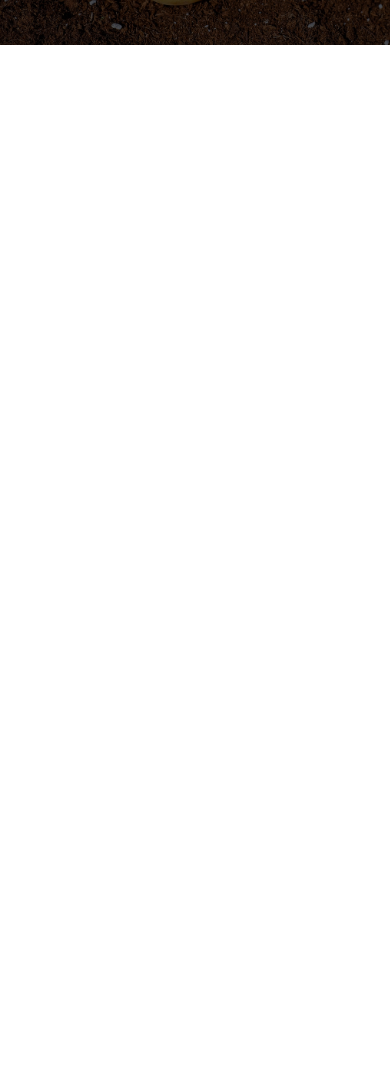
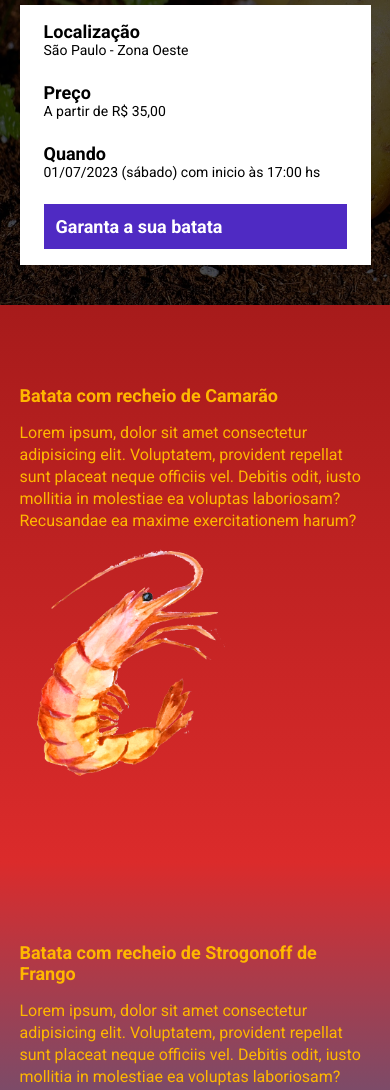
Before and after one commit to HenriqueSchneiderAlmeida/evento_01, a website built with Parcel: page src/index.html in a window 390 px wide. Shown: the part 283-1373 px from the top of the page. Before the commit the page ends 844 px from the top, so only its background shows below. Built offline with nearby package versions, Linux system fonts and the light colour scheme.

Commit message:
criada o tempo que resta

```diff
--- a/package.json
+++ b/package.json
@@ -2,9 +2,9 @@
   "name": "evento",
   "version": "1.0.0",
   "description": "",
-  "main": "index.js",
   "scripts": {
     "dev": "parcel src/index.html src/styles/main.scss src/scripts/main.js",
+    "build": "parcel build src/index.html",
     "test": "echo \"Error: no test specified\" && exit 1"
   },
   "keywords": [],
--- a/src/index.html
+++ b/src/index.html
@@ -9,18 +9,81 @@
     <link rel="preconnect" href="https://fonts.gstatic.com" crossorigin>
     <link href="https://fonts.googleapis.com/css2?family=Lobster&family=Roboto:wght@400;700;900&display=swap" rel="stylesheet">
     <link rel="stylesheet" href="/src/styles/main.scss">
+    <link rel="stylesheet" href="https://unpkg.com/aos@next/dist/aos.css" />
 </head>
 <body>
     <header class="hero">
         <div class="container">
             <img class="hero__logo" src="./images/potatoes-3098865_1280.png" alt="LOGO" width="150px">
             <p class="hero__text">
-                O Festival MJ Batata Recheada Gourmet começa em 10d 12h 30m 25s
+                O Festival MJ Batata Recheada Gourmet começa em <span id="contador"></span>
             </p>
+            <div class="barra-evento">
+                <ul class="barra-evento__info">
+                    <li class="barra-evento__info__item">
+                        <b>Localização</b>
+                        São Paulo - Zona Oeste
+                    </li>
+                    <li class="barra-evento__info__item">
+                        <b>Preço</b>
+                        A partir de R$ 35,00
+                    </li>
+                    <li class="barra-evento__info__item">
+                        <b>Quando</b>
+                        01/07/2023 (sábado) com inicio às 17:00 hs
+                    </li>
+                </ul>
+                <a id="botaoGaranta" href="#" class="button button--primary">
+                    Garanta a sua batata
+                </a>
+            </div>
         </div>
-
     </header>
-
+    <section class="event event--camarao">
+        <div class="container" data-aos="fade-left">
+            <div class="event__details">
+                <h2 class="event__details__title">Batata com recheio de Camarão</h2>
+                <p class="event__details__description">
+                    Lorem ipsum, dolor sit amet consectetur adipisicing elit. Voluptatem, provident repellat sunt placeat neque officiis vel. Debitis odit, iusto mollitia in molestiae ea voluptas laboriosam? Recusandae ea maxime exercitationem harum?
+                </p>
+            </div>
+            <img class="event__image" src="./images/camarao.webp" alt="frontend">
+        </div>
+    </section>
+    <section class="event event--strogonoff event--image-left">
+        <div class="container" data-aos="fade-right">
+            <div class="event__details">
+                <h2 class="event__details__title">Batata com recheio de Strogonoff de Frango</h2>
+                <p class="event__details__description">
+                    Lorem ipsum, dolor sit amet consectetur adipisicing elit. Voluptatem, provident repellat sunt placeat neque officiis vel. Debitis odit, iusto mollitia in molestiae ea voluptas laboriosam? Recusandae ea maxime exercitationem harum?
+                </p>
+            </div>
+            <img class="event__image" src="./images/batatastrog.jpg" alt="frontend">
+        </div>
+    </section>
+    <section class="event event--fondueQueijo">
+        <div class="container" data-aos="fade-left">
+            <div class="event__details">
+                <h2 class="event__details__title">Batata com recheio de Carne Louca</h2>
+                <p class="event__details__description">
+                    Lorem ipsum, dolor sit amet consectetur adipisicing elit. Voluptatem, provident repellat sunt placeat neque officiis vel. Debitis odit, iusto mollitia in molestiae ea voluptas laboriosam? Recusandae ea maxime exercitationem harum?
+                </p>
+            </div>
+            <img class="event__image" src="./images/carne2.jpg" alt="frontend">
+        </div>
+    </section>
+    <section class="event event--RequeijaoBacon event--image-left">
+        <div class="container" data-aos="fade-right">
+            <div class="event__details">
+                <h2 class="event__details__title">Batata com recheio de Requeijão com Bacon</h2>
+                <p class="event__details__description">
+                    Lorem ipsum, dolor sit amet consectetur adipisicing elit. Voluptatem, provident repellat sunt placeat neque officiis vel. Debitis odit, iusto mollitia in molestiae ea voluptas laboriosam? Recusandae ea maxime exercitationem harum?
+                </p>
+            </div>
+            <img class="event__image" src="./images/batatabacon.jpg" alt="frontend">
+        </div>
+    </section>
 </body>
+<script src="https://unpkg.com/aos@next/dist/aos.js"></script>
 <script src="/src/scripts/main.js"></script>
 </html>
--- a/src/scripts/main.js
+++ b/src/scripts/main.js
@@ -1 +1,28 @@
-console.log('olá mundo');
+AOS.init();
+
+const dataDoEvento = new Date("jul 1, 2023 10:00:00");
+const timeStampDoEvento = dataDoEvento.getTime();
+
+// atualiza a constante agora a cada 1 segundo
+const contaTempo = setInterval(function(){
+    const agora = new Date();
+    const timeStampAtual = agora.getTime();
+
+    const tempoQueFalta = timeStampDoEvento - timeStampAtual;
+    const diasEmMs =  1000 * 60 * 60 * 24;
+    const horasEmMs = 1000 * 60 * 60;
+    const minutosEmMs = 1000 * 60;
+
+    const diasQueFalta = Math.floor(tempoQueFalta / diasEmMs);
+    const horasQueFalta =  Math.floor((tempoQueFalta % (1000 * 60 * 60 * 24)) / horasEmMs);
+    const minutosQueFalta = Math.floor((tempoQueFalta % horasEmMs) / minutosEmMs);
+    const segundosQueFalta = Math.floor((tempoQueFalta % minutosEmMs) / 1000);
+
+    document.getElementById('contador').innerHTML = `${diasQueFalta}d ${horasQueFalta}h ${minutosQueFalta}m ${segundosQueFalta}s`;
+
+    if (tempoQueFalta < 0) {
+        clearInterval(contaTempo);
+        document.getElementById('contador').innerHTML = 'Já acabou, espero que tenha gostado. Fique atento para os próximos.';
+        document.getElementById('botaoGaranta').innerHTML = 'Me avise do próximo';
+    }
+},1000)
--- /dev/null
+++ b/src/styles/_event.scss
@@ -0,0 +1,64 @@
+@use 'variables';
+
+.event {
+    padding: 80px 0;
+
+    &--camarao {
+        background-image: linear-gradient(variables.$red1, variables.$red2);
+    }
+
+    &--strogonoff {
+        background-image: linear-gradient(variables.$red2, variables.$blue1);
+    }
+
+    &--fondueQueijo {
+        background-image: linear-gradient(variables.$blue1, variables.$pink);
+    }
+
+    &--RequeijaoBacon {
+        background-image: linear-gradient(variables.$pink, variables.$yellow);
+    }
+
+    &--image-left {
+        .container {
+            flex-direction: row-reverse;
+        }
+    }
+
+    .container {
+        display: flex;
+        gap: 40px
+    }
+
+    &__image {
+        max-width:220px
+    }
+
+    &__details {
+        &__title {
+            font-size: 18px;
+            font-weight: bold;
+            margin-bottom: 16px;
+        }
+
+        &__description {
+            font-size: 16px;
+            line-height: 22px;
+        }
+    }
+
+    @media (max-width: 640px) {
+        .container {
+            display: block;
+        }
+
+        &__image {
+            width: 100%;
+        }
+
+        &__details {
+            margin-right: 0;
+            margin-bottom: 16px ;
+        }
+    }
+}
--- a/src/styles/_hero.scss
+++ b/src/styles/_hero.scss
@@ -1,3 +1,5 @@
+@use 'variables';
+
 .hero {
     padding-top: 64px;
     padding-bottom: 100px;
@@ -16,7 +18,7 @@
         left: 0;
         width: 100%;
         height: 100%;
-        background-color:#000;
+        background-color: variables.$preto;
         content: '';
         opacity: .7;
     }
--- /dev/null
+++ b/src/styles/_variables.scss
@@ -0,0 +1,10 @@
+$red1: #a71b1b;
+$red2: #db2b2b;
+$blue1: #1b6ca7;
+$blue2: #442bdb;
+$pink: #89223b;
+$yellow: #9c791d;
+$text1Color: #ffb700;
+$preto: #000;
+$buttonFundo: #4f2ac3;
+$branco: #fff;
--- /dev/null
+++ b/src/styles/componentes/_barra-evento.scss
@@ -0,0 +1,42 @@
+@use '../variables';
+
+.barra-evento {
+    padding: 16px 24px;
+    background-color: variables.$branco;
+    display: flex;
+    justify-content: space-between;
+
+    &__info {
+        display: flex;
+        gap: 40px;
+
+        &__item {
+            font-size: 14px;
+            color: variables.$preto;
+
+            b {
+                font-size: 18px;
+                display: block;
+                color: variables.$preto;
+            }
+        }
+    }
+
+    @media (max-width: 640px) {
+        display: block;
+
+        &__info {
+            display: block;
+
+            &__item {
+                margin-bottom: 24px;
+            }
+        }
+    }
+
+    @media (max-width: 1024px) {
+        &__info {
+            gap: 16px;
+        }
+    }
+}
--- /dev/null
+++ b/src/styles/componentes/_buttons.scss
@@ -0,0 +1,26 @@
+@use '../variables';
+
+.button {
+    padding: 12px;
+    font-size: 18px;
+    font-weight: bold;
+    text-decoration: none;
+    text-align: center;
+    white-space: nowrap;
+
+    &--primary {
+        color: variables.$branco;
+        background-color: variables.$buttonFundo;
+    }
+
+    @media (max-width: 640px) {
+        display: flex;
+        width: 100%;
+        align-items: center;
+    }
+
+    @media (max-width: 1024px) {
+        display: flex;
+        align-items: center;
+    }
+}
--- a/src/styles/main.scss
+++ b/src/styles/main.scss
@@ -1,11 +1,16 @@
 @use 'hero';
+@use 'componentes/barra-evento';
+@use 'componentes/buttons';
+@use 'event';
+@use 'variables';
 
 *{
     margin: 0;
     padding: 0;
     box-sizing: border-box;
     font-family: Roboto, sans-serif;
-    color: #ffb700;
+    color: variables.$text1Color;
+    list-style: none;
 }
 
 .container {
```
Also changed, not shown: src/images/bacon.webp (added), src/images/bacon1.jpg (added), src/images/bacon2.jpg (added), src/images/bacon3.png (added), src/images/batatabacon.jpg (added), src/images/batatastrog.jpg (added), src/images/camarao.webp (added), src/images/carne.jpg (added), src/images/carne2.jpg (added), src/images/fondue.jpg (added), src/images/strogonoff.jpg (added).
